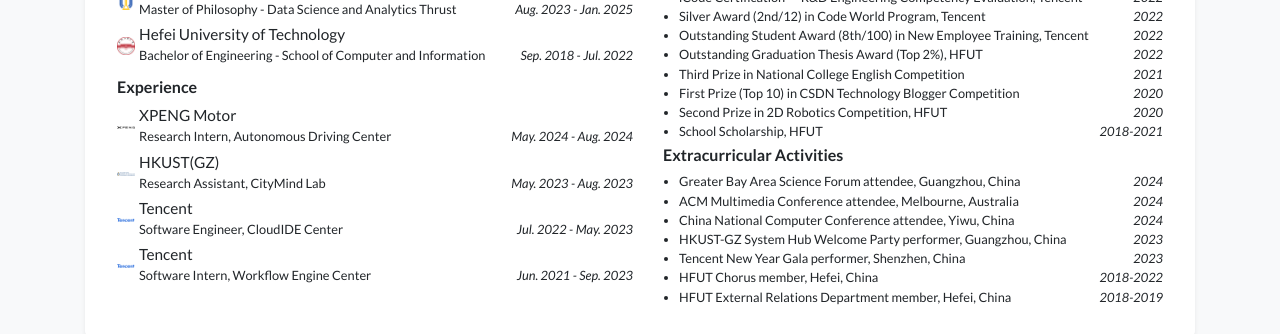
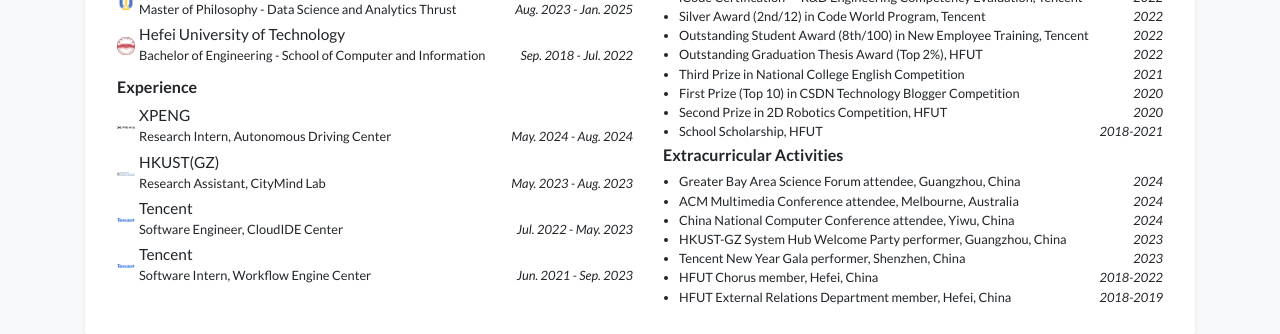
Before and after one commit to thunderlrr/songxinlei.github.io, a Jekyll site: the page built from index.html, in a window 1280 px wide and 900 px high, scrolled down 482 px. Shown: the part 154-488 px from the top of the window. Built offline with Jekyll 4.4.1, drawn with Linux system fonts in a browser that asks for light colours; a style sheet for code colours, icons or effects is not loaded.

Commit message:
update profile

```diff
--- a/_data/profile.yml
+++ b/_data/profile.yml
@@ -47,7 +47,7 @@
   date: Sep. 2018 - Jul. 2022
 
 experience:
-- name: XPENG Motor
+- name: XPENG
   logo: /assets/images/badges/xpeng_company.png
   position: Research Intern, Autonomous Driving Center
   date: May. 2024 - Aug. 2024
```
